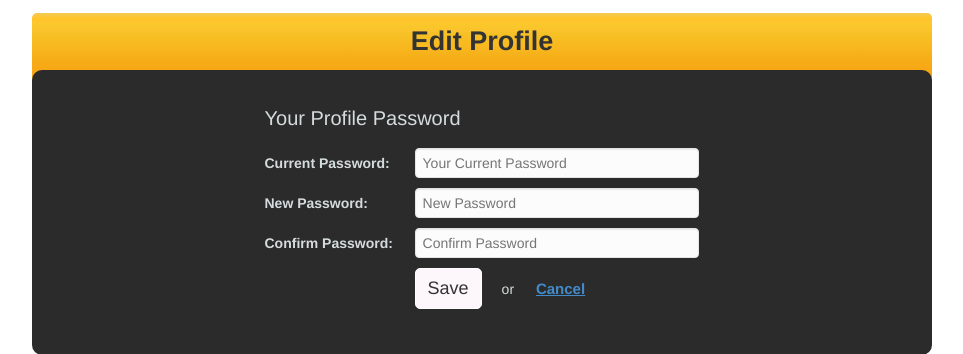
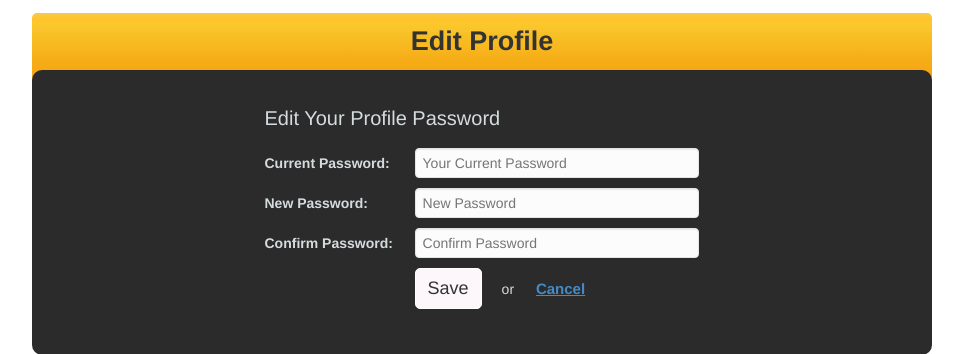
Before and after one commit to vbrainy/orriz, a CodeIgniter app: page /database/members/change_password in a window 1280 px wide. Shown: the part 274-628 px from the top of the page, without its empty margins (158-1121 px from the left). Run offline with CodeIgniter, Linux system fonts and the light colour scheme; data that the repository does not hold is empty.

Commit message:
type is password

```diff
--- a/application/views/members/change_password.php
+++ b/application/views/members/change_password.php
@@ -65,7 +65,7 @@
 					</div>
 					<div class="join-form-body">
 						<div class="from-body-container">
-							<h4 class="form-tagline">Your Profile Password</h4>
+							<h4 class="form-tagline">Edit Your Profile Password</h4>
 							<form role="form" method="post" action="<?php echo base_url();?>members/change_password">
 
 
@@ -76,7 +76,7 @@
 										<label class="step-label">Current Password:</label>
 									</div>
 									<div class="step-input-field">
-                                                                            <input type="text"  placeholder="Your Current Password" name="password"  class="join-form-control" required="required" />
+                                                                            <input type="password"   placeholder="Your Current Password" name="password"  class="join-form-control" required="required" />
 									</div>
 								</div>
 							<div class="details-form-group">
@@ -84,7 +84,7 @@
 										<label class="step-label">New Password:</label>
 									</div>
 									<div class="step-input-field">
-                                                                            <input type="text"  placeholder="New Password" name="new_password"  class="join-form-control" required="required" />
+                                                                            <input type="password"  placeholder="New Password" name="new_password"  class="join-form-control" required="required" />
 									</div>
 								</div>
 								<div class="details-form-group">
@@ -92,7 +92,7 @@
 										<label class="step-label">Confirm Password:</label>
 									</div>
 									<div class="step-input-field">
-                                                                            <input type="text"  placeholder="Confirm Password" name="new_confirm"  class="join-form-control" required="required" />
+                                                                            <input type="password"  placeholder="Confirm Password" name="new_confirm"  class="join-form-control" required="required" />
 									</div>
 								</div><div class="details-form-group">
 									<div class="step-label-col">
```
